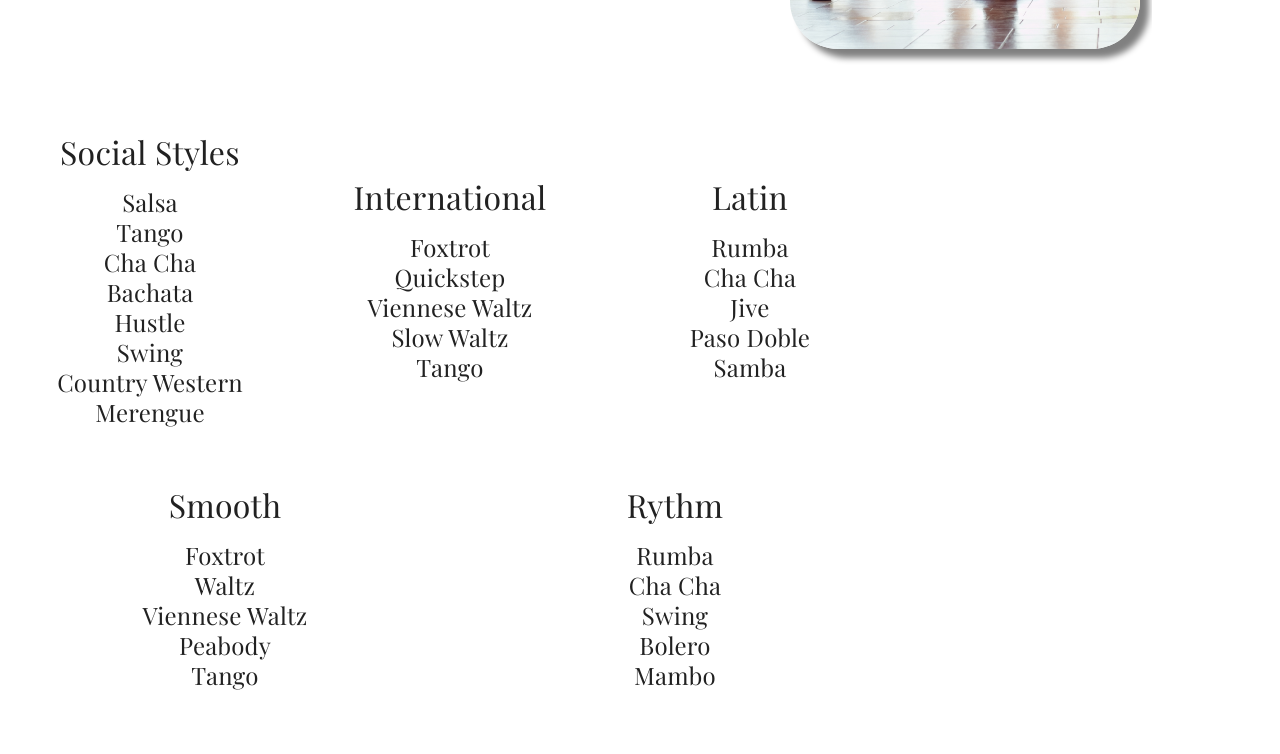
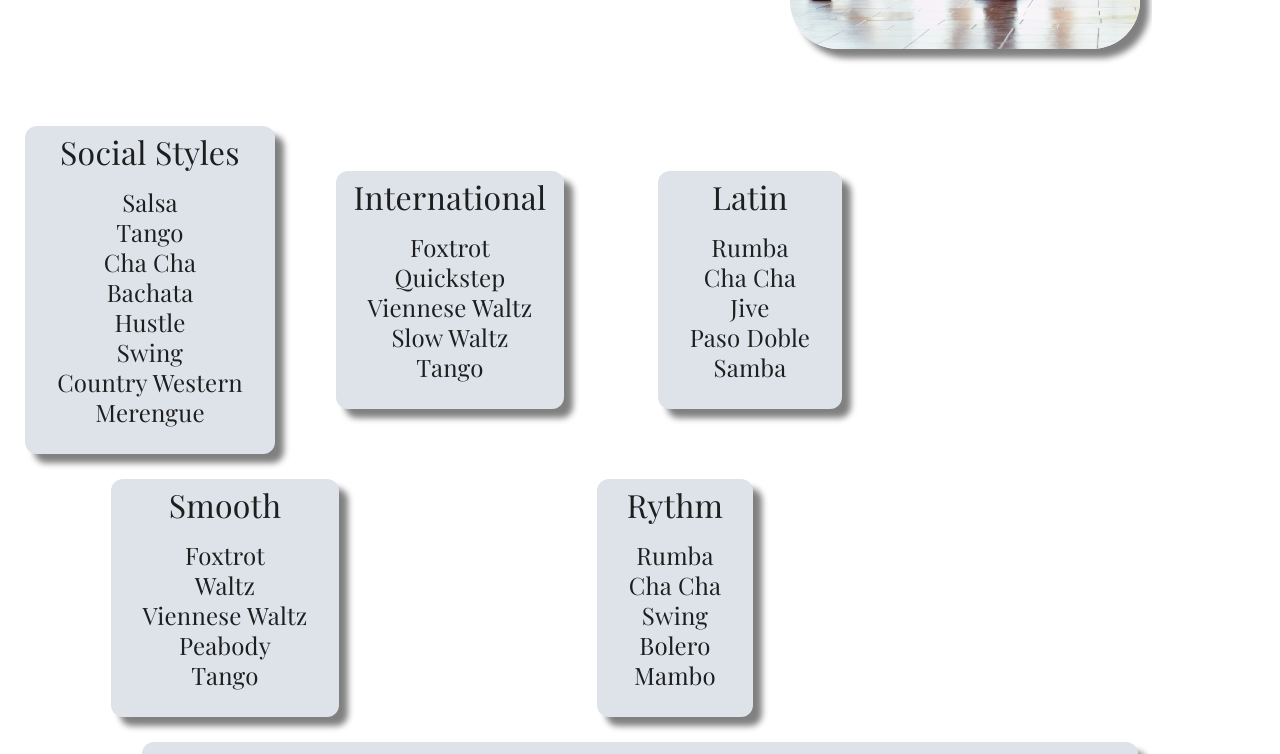
Before and after one commit to th2n10s4u/embd-website, a React (Create React App) app: page / in a window 1280 px wide. Shown: the part 1680-2434 px from the top of the page. Built offline with nearby package versions, Linux system fonts and the light colour scheme.

Commit message:
Update TemplateTextCard.js
Changed conditional false to true

```diff
--- a/src/assets/components/TemplateTextCard.js
+++ b/src/assets/components/TemplateTextCard.js
@@ -34,9 +34,9 @@ export default function TemplateTextCard(props) {
           display: "flex",
           flexDirection: "column",
           justifyContent: "center",
-          background: props.background ? "#DEE2E9" : null,
+          background: props.background ? null : "#DEE2E9",
           marginBottom: "25px",
-          boxShadow: props.shadow ? "9px 9px 6px grey" : null,
+          boxShadow: props.shadow ? null : "9px 9px 6px grey",
           borderRadius: "12px",
         }}
       >
```
